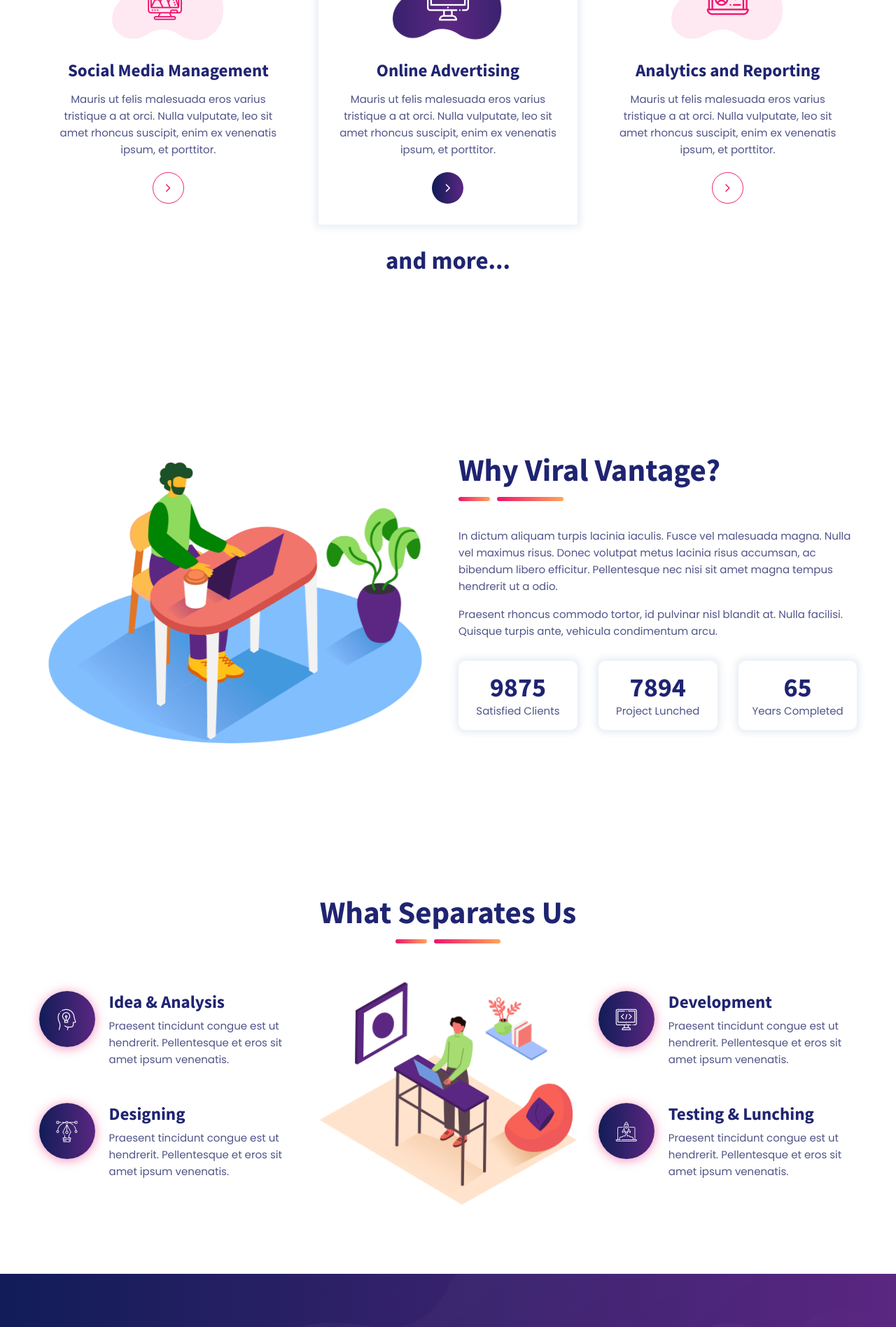
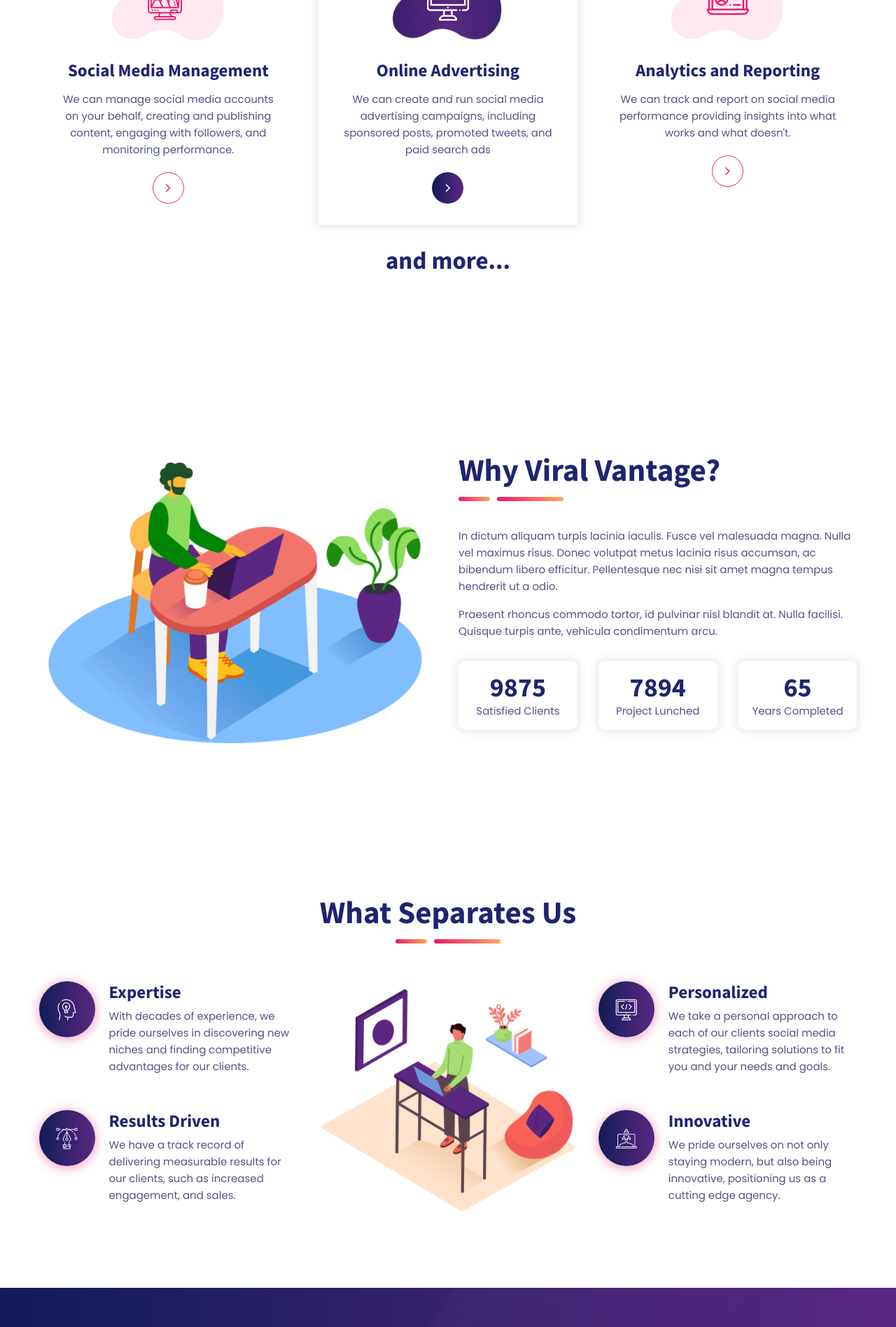
Before and after one commit to daverich204/viralvantage.ca, a Next.js app: page / in a window 1280 px wide. Shown: the part 1170-3066 px from the top of the page at 70% size. Built offline with nearby package versions, Linux system fonts and the light colour scheme.

Commit message:
Updating services

```diff
--- a/element/our-features.js
+++ b/element/our-features.js
@@ -3,7 +3,7 @@
 function Features() {
 	return (
 		<>
-			{/* <!-- Our Fetures --> */}
+			{/* <!-- Our Features --> */}
 			<section className="content-inner bg-white">
 				<div className="container">
 					<div className="section-head style-3 text-center">
@@ -19,8 +19,8 @@ function Features() {
 											<a href="#" className="icon-cell text-white"><i className="flaticon-idea"></i></a>
 										</div>
 										<div className="icon-content">
-											<h4 className="dlab-tilte text-capitalize">Idea & Analysis</h4>
-											<p>Praesent tincidunt congue est ut hendrerit. Pellentesque et eros sit amet ipsum venenatis.</p>
+											<h4 className="dlab-tilte text-capitalize">Expertise</h4>
+											<p>With decades of experience, we pride ourselves in discovering new niches and finding competitive advantages for our clients.</p>
 										</div>
 									</div>
 								</div>
@@ -30,8 +30,8 @@ function Features() {
 											<a href="#" className="icon-cell text-white"><i className="flaticon-vector"></i></a>
 										</div>
 										<div className="icon-content">
-											<h4 className="dlab-tilte text-capitalize">Designing</h4>
-											<p>Praesent tincidunt congue est ut hendrerit. Pellentesque et eros sit amet ipsum venenatis.</p>
+											<h4 className="dlab-tilte text-capitalize">Results Driven</h4>
+											<p>We have a track record of delivering measurable results for our clients, such as increased engagement, and sales.</p>
 										</div>
 									</div>
 								</div>
@@ -50,8 +50,8 @@ function Features() {
 											<a href="#" className="icon-cell text-white"><i className="flaticon-coding"></i></a>
 										</div>
 										<div className="icon-content">
-											<h4 className="dlab-tilte text-capitalize">Development</h4>
-											<p>Praesent tincidunt congue est ut hendrerit. Pellentesque et eros sit amet ipsum venenatis.</p>
+											<h4 className="dlab-tilte text-capitalize">Personalized</h4>
+											<p>We take a personal approach to each of our clients social media strategies, tailoring solutions to fit you and your needs and goals.</p>
 										</div>
 									</div>
 								</div>
@@ -61,8 +61,8 @@ function Features() {
 											<a href="#" className="icon-cell text-white"><i className="flaticon-rocket"></i></a>
 										</div>
 										<div className="icon-content">
-											<h4 className="dlab-tilte text-capitalize">Testing & Lunching</h4>
-											<p>Praesent tincidunt congue est ut hendrerit. Pellentesque et eros sit amet ipsum venenatis.</p>
+											<h4 className="dlab-tilte text-capitalize">Innovative</h4>
+											<p>We pride ourselves on not only staying modern, but also being innovative, positioning us as a cutting edge agency.</p>
 										</div>
 									</div>
 								</div>
--- a/element/service.js
+++ b/element/service.js
@@ -22,8 +22,7 @@ function Service() {
                 </div>
                 <div className="icon-content">
                   <h4 className="dlab-title m-b15">Social Media Management</h4>
-                  <p className="m-b20">Mauris ut felis malesuada eros varius tristique a at orci. Nulla vulputate, leo
-                    sit amet rhoncus suscipit, enim ex venenatis ipsum, et porttitor.</p>
+                  <p className="m-b20">We can manage social media accounts on your behalf, creating and publishing content, engaging with followers, and monitoring performance.</p>
                   <Link href="/services-3"><a className="btn btn-outline-primary"><i className="fa fa-angle-right"></i></a></Link>
                 </div>
               </div>
@@ -37,8 +36,7 @@ function Service() {
                 </div>
                 <div className="icon-content">
                   <h4 className="dlab-title m-b15">Online Advertising</h4>
-                  <p className="m-b20">Mauris ut felis malesuada eros varius tristique a at orci. Nulla vulputate, leo
-                    sit amet rhoncus suscipit, enim ex venenatis ipsum, et porttitor.</p>
+                  <p className="m-b20">We can create and run social media advertising campaigns, including sponsored posts, promoted tweets, and paid search ads</p>
                   <Link href="/services-3"><a className="btn btn-outline-primary"><i className="fa fa-angle-right"></i></a></Link>
                 </div>
               </div>
@@ -52,8 +50,7 @@ function Service() {
                 </div>
                 <div className="icon-content">
                   <h4 className="dlab-title m-b15">Analytics and Reporting</h4>
-                  <p className="m-b20">Mauris ut felis malesuada eros varius tristique a at orci. Nulla vulputate, leo
-                    sit amet rhoncus suscipit, enim ex venenatis ipsum, et porttitor.</p>
+                  <p className="m-b20">We can track and report on social media performance providing insights into what works and what doesn't.</p>
                   <Link href="/services-3"><a className="btn btn-outline-primary"><i className="fa fa-angle-right"></i></a></Link>
                 </div>
               </div>
```
